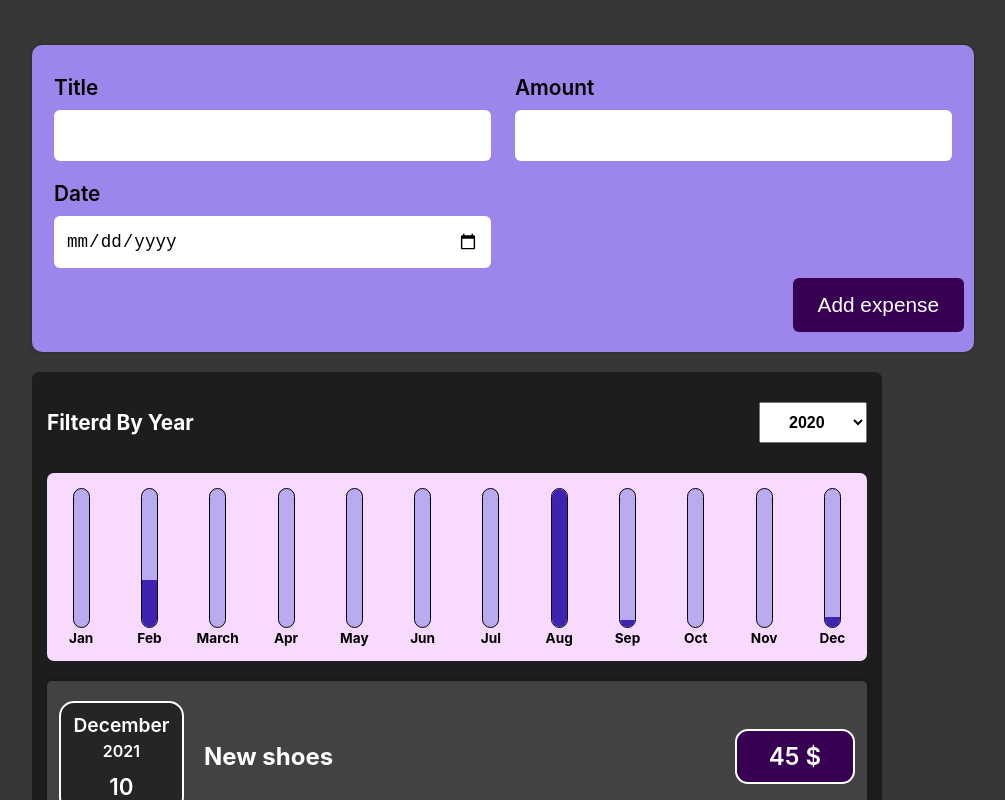
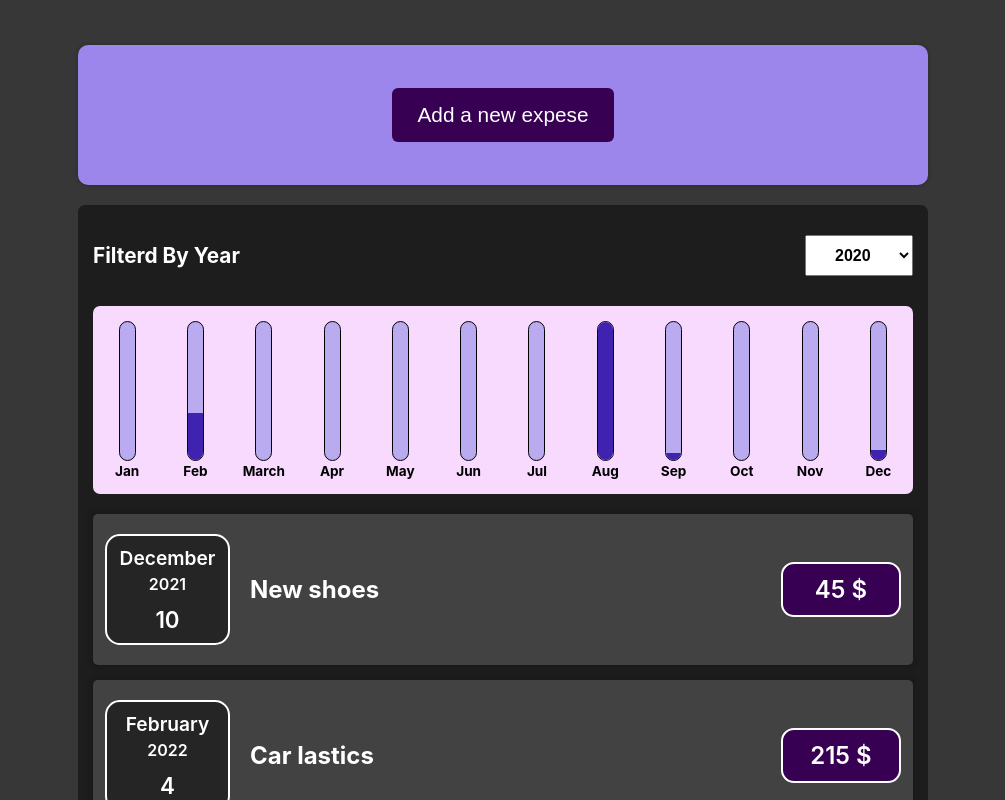
Before and after one commit to Amin-Ansari/Expense-list, a React (Create React App) app: page / in a window 1280 px wide. Shown: the top 800 px of the page, without its empty margins (137-1142 px from the left). Built offline with nearby package versions, Linux system fonts and the light colour scheme.

Commit message:
Showing and hiding the adding form feature is added to the project

```diff
--- a/src/Components/DataComponents/AddButton.js
+++ b/src/Components/DataComponents/AddButton.js
@@ -1,8 +1,15 @@
 import "./AddButton.css";
-
+import CancelButton from "./CancelButton";
 export default function AddButton(props) {
+  function swtichToFirstContent() {
+    props.onReseting();
+  }
   return (
     <div className="btn-container">
+      <CancelButton
+        className={"add-btn"}
+        onCancel={swtichToFirstContent}
+      ></CancelButton>
       <button className="add-btn" type="submit">
         Add expense
       </button>
--- /dev/null
+++ b/src/Components/DataComponents/AddNewExpense.css
@@ -0,0 +1,7 @@
+.add-new-expense-wrapper {
+  width: 100% !important;
+  height: 100px;
+  display: flex;
+  justify-content: center;
+  align-items: center;
+}
--- /dev/null
+++ b/src/Components/DataComponents/AddNewExpense.js
@@ -0,0 +1,15 @@
+import "./AddNewExpense.css";
+import "./AddButton.css";
+export default function AddNewExpense(props) {
+  function swtichContent() {
+    props.onChangeContent();
+    console.log("It works");
+  }
+  return (
+    <div className="add-new-expense-wrapper">
+      <button className="add-btn" type="button" onClick={swtichContent}>
+        Add a new expese
+      </button>
+    </div>
+  );
+}
--- /dev/null
+++ b/src/Components/DataComponents/CancelButton.js
@@ -0,0 +1,16 @@
+const CancelButton = (props) => {
+  function cancelAdding() {
+    props.onCancel();
+  }
+  return (
+    <button
+      type="button"
+      className={props.className}
+      style={{ margin: "0px 15px" }}
+      onClick={cancelAdding}
+    >
+      Cancel
+    </button>
+  );
+};
+export default CancelButton;
--- a/src/Components/UI/Form.css
+++ b/src/Components/UI/Form.css
@@ -1,5 +1,6 @@
 form {
   padding: 20px 0px;
+  width: 850px;
 }
 .formContent {
   background: #9d86eb;
--- a/src/Components/UI/Form.js
+++ b/src/Components/UI/Form.js
@@ -5,6 +5,8 @@ import TextInput from "../DataComponents/TextInput";
 import NumberInput from "../DataComponents/NumberInput";
 import DateInput from "../DataComponents/DateInput";
 import AddButton from "../DataComponents/AddButton";
+import AddNewExpense from "../DataComponents/AddNewExpense";
+import CancelButton from "../DataComponents/CancelButton";
 
 export default function Form(props) {
   const [title, updateTitle] = useState("");
@@ -26,8 +28,15 @@ export default function Form(props) {
     updateNumber("");
     updateDate("");
   };
-  return (
-    <form action="#" onSubmit={formSubmission}>
+  function backToFirstContent() {
+    updateContent(
+      <div className="formContent">
+        <AddNewExpense onChangeContent={switchContent}></AddNewExpense>
+      </div>
+    );
+  }
+  const switchContent = () => {
+    updateContent(
       <div className="formContent">
         <TextInput takeInputData={storeTextInput} value={title}></TextInput>
         <NumberInput
@@ -35,8 +44,18 @@ export default function Form(props) {
           value={number}
         ></NumberInput>
         <DateInput takeInputData={storeDateInput} value={date}></DateInput>
-        <AddButton></AddButton>
+        <AddButton onReseting={backToFirstContent}></AddButton>
       </div>
+    );
+  };
+  const [formContent, updateContent] = useState(
+    <div className="formContent">
+      <AddNewExpense onChangeContent={switchContent}></AddNewExpense>
+    </div>
+  );
+  return (
+    <form action="#" onSubmit={formSubmission}>
+      {formContent}
     </form>
   );
 }
```
